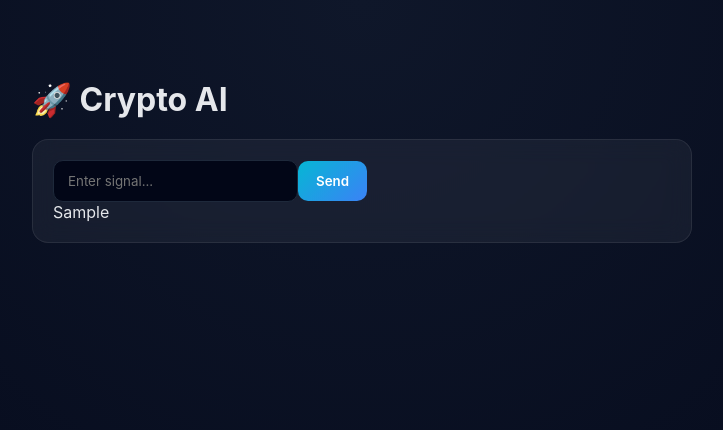
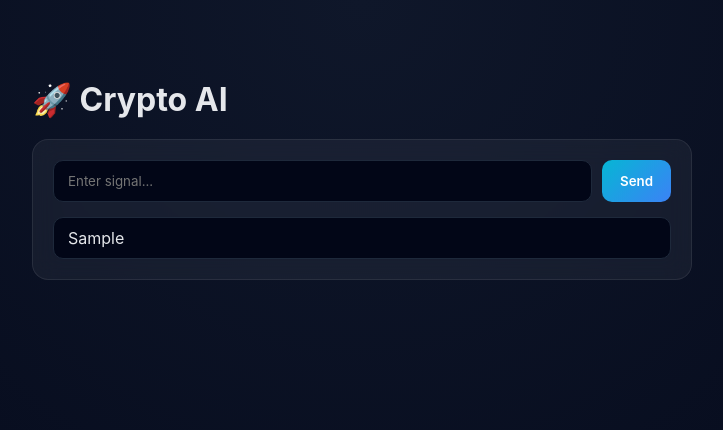
Before and after one commit to BlesUstetu/crypto-ai, a React (Vite) app: page / in a window 1280 px wide. Both pictures are taken after typing "Sample" into the empty fields and a click on the button "Send". Shown: the top 430 px of the page, without its empty margins (278-1001 px from the left). Built offline with nearby package versions, Linux system fonts and the light colour scheme.

Commit message:
Update ChatAI.jsx

```diff
--- a/src/components/ChatAI.jsx
+++ b/src/components/ChatAI.jsx
@@ -23,16 +23,20 @@ export default function ChatAI() {
 
   return (
     <div>
+      <div className="input-group">
         <input
           value={message}
           onChange={(e) => setMessage(e.target.value)}
           placeholder="Enter signal..."
         />
         <button onClick={sendMessage}>Send</button>
+      </div>
 
-      <div>
+      <div className="chat">
         {chat.map((c, i) => (
-          <div key={i}>{c.text}</div>
+          <div key={i} className="chat-item">
+            {c.text}
+          </div>
         ))}
       </div>
     </div>
```
Lines whose indentation alone changed are shown as unchanged.
